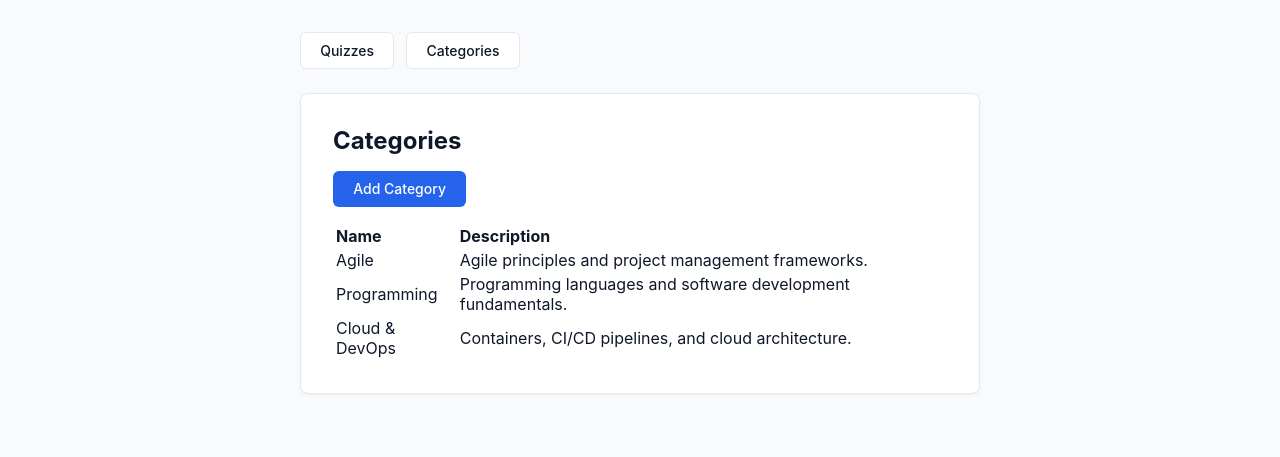
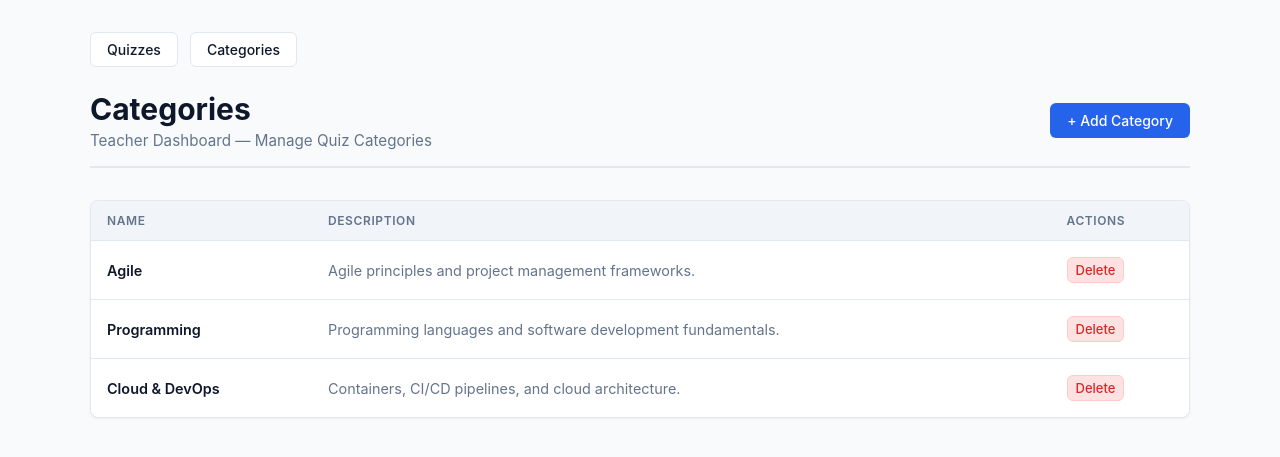
Before and after one commit to Team-DevElite/Quiz-Software, a Spring Boot app: page /categories in a window 1280 px wide. Shown: the top 457 px of the page. Run offline with Spring Boot 4, Linux system fonts and the light colour scheme; data comes from the database, SQL or seed files in the repository.

Commit message:
feat: add category delete button with confirmation dialog (#37)

```diff
--- a/src/main/resources/templates/categories.html
+++ b/src/main/resources/templates/categories.html
@@ -1,19 +1,20 @@
 <!DOCTYPE html>
 <html xmlns:th="http://www.thymeleaf.org" lang="en">
 <head>
-<meta charset="UTF-8">
-<meta name="viewport" content="width=device-width, initial-scale=1.0">
-<title>Categories — Quizzer</title>
+    <meta charset="UTF-8">
+    <meta name="viewport" content="width=device-width, initial-scale=1.0">
+    <title>Categories — Quizzer</title>
     <style>
         :root {
             --primary: #2563eb;
             --primary-hover: #1d4ed8;
+            --danger: #dc2626;
+            --danger-hover: #b91c1c;
             --bg: #f8fafc;
             --card-bg: #ffffff;
             --text-main: #0f172a;
             --text-muted: #64748b;
             --border: #e2e8f0;
-            --input-focus: #3b82f6;
         }
 
         body {
@@ -25,129 +26,42 @@
         }
 
         .container {
-            max-width: 680px;
+            max-width: 1100px;
             margin: 0 auto;
         }
 
-        .breadcrumb {
-            margin-bottom: 1.5rem;
-            font-size: 0.875rem;
-            color: var(--text-muted);
-        }
-
-        .breadcrumb a {
-            color: var(--primary);
-            text-decoration: none;
-        }
-
-        .breadcrumb a:hover {
-            text-decoration: underline;
-        }
-
-        .card {
-            background: var(--card-bg);
-            border: 1px solid var(--border);
-            border-radius: 8px;
-            box-shadow: 0 1px 3px 0 rgba(0, 0, 0, 0.05);
-            padding: 2rem;
+        header {
+            display: flex;
+            justify-content: space-between;
+            align-items: center;
+            margin-bottom: 2rem;
+            padding-bottom: 1rem;
+            border-bottom: 2px solid var(--border);
         }
 
         h1 {
-            margin: 0 0 0.5rem 0;
-            font-size: 1.5rem;
+            margin: 0;
+            font-size: 1.875rem;
             color: var(--text-main);
         }
 
-        .form-desc {
-            margin: 0 0 1.5rem 0;
+        .subtitle {
+            margin: 0.25rem 0 0 0;
             color: var(--text-muted);
-            font-size: 0.9rem;
-        }
-
-        .form-group {
-            margin-bottom: 1.25rem;
-        }
-
-        label {
-            display: block;
-            margin-bottom: 0.375rem;
-            font-size: 0.875rem;
-            font-weight: 600;
-            color: var(--text-main);
-        }
-
-        .required::after {
-            content: " *";
-            color: #dc2626;
-        }
-
-        input[type="text"],
-        textarea {
-            width: 100%;
-            box-sizing: border-box;
-            padding: 0.625rem 0.75rem;
-            font-size: 0.9rem;
-            font-family: inherit;
-            border: 1px solid var(--border);
-            border-radius: 6px;
-            background-color: #ffffff;
-            transition: border-color 0.15s, box-shadow 0.15s;
-        }
-
-        input[type="text"]:focus,
-        textarea:focus {
-            outline: none;
-            border-color: var(--input-focus);
-            box-shadow: 0 0 0 3px rgba(59, 130, 246, 0.15);
-        }
-
-        .checkbox-group {
-            display: flex;
-            align-items: center;
-            gap: 0.5rem;
-            margin-top: 1rem;
-        }
-
-        .checkbox-group input[type="checkbox"] {
-            width: 1.1rem;
-            height: 1.1rem;
-            cursor: pointer;
-            accent-color: var(--primary);
-        }
-
-        .checkbox-group label {
-            margin: 0;
-            font-weight: 500;
-            cursor: pointer;
-        }
-
-        .checkbox-help {
-            font-size: 0.8rem;
-            color: var(--text-muted);
-            margin-top: 0.25rem;
-            margin-left: 1.6rem;
-        }
-
-        .form-actions {
-            display: flex;
-            justify-content: flex-end;
-            gap: 0.75rem;
-            margin-top: 2rem;
-            padding-top: 1.25rem;
-            border-top: 1px solid var(--border);
+            font-size: 0.95rem;
         }
 
         .btn {
             display: inline-flex;
             align-items: center;
-            padding: 0.55rem 1.2rem;
+            padding: 0.5rem 1rem;
             font-size: 0.875rem;
             font-weight: 500;
             text-decoration: none;
             border-radius: 6px;
+            transition: background-color 0.15s ease-in-out, border-color 0.15s;
             cursor: pointer;
             border: 1px solid transparent;
-            transition: background-color 0.15s, border-color 0.15s;
         }
 
         .btn-primary {
@@ -168,20 +82,128 @@
         .btn-secondary:hover {
             background-color: #f1f5f9;
         }
+
+        .btn-danger {
+            background-color: #fee2e2;
+            color: var(--danger);
+            border-color: #fecaca;
+        }
+
+        .btn-danger:hover {
+            background-color: var(--danger);
+            color: #ffffff;
+        }
+
+        .btn-sm {
+            padding: 0.25rem 0.5rem;
+            font-size: 0.8125rem;
+        }
+
+        .card {
+            background: var(--card-bg);
+            border: 1px solid var(--border);
+            border-radius: 8px;
+            box-shadow: 0 1px 3px 0 rgba(0, 0, 0, 0.05);
+            overflow: hidden;
+        }
+
+        table {
+            width: 100%;
+            border-collapse: collapse;
+            text-align: left;
+            overflow-wrap: anywhere;
+        }
+
+        th {
+            background-color: #f1f5f9;
+            padding: 0.75rem 1rem;
+            font-size: 0.75rem;
+            font-weight: 600;
+            text-transform: uppercase;
+            letter-spacing: 0.05em;
+            color: var(--text-muted);
+            border-bottom: 1px solid var(--border);
+        }
+
+        td {
+            padding: 1rem;
+            border-bottom: 1px solid var(--border);
+            font-size: 0.9rem;
+            vertical-align: middle;
+        }
+
+        tr:last-child td {
+            border-bottom: none;
+        }
+
+        tr:hover td {
+            background-color: #f8fafc;
+        }
+
+        .actions-cell {
+            display: flex;
+            gap: 0.5rem;
+            align-items: center;
+        }
+
+        .empty-state {
+            padding: 3rem 1rem;
+            text-align: center;
+            color: var(--text-muted);
+        }
+
+        .empty-state p {
+            margin: 0.5rem 0 1.25rem 0;
+        }
     </style>
 </head>
-<body><main class="container">
+<body>
+<main class="container">
     <nav aria-label="Teacher navigation" style="display:flex; gap:0.75rem; margin-bottom:1.5rem">
-        <a class="btn btn-secondary" th:href="@{/quizzes}" >Quizzes</a>
+        <a class="btn btn-secondary" th:href="@{/quizzes}">Quizzes</a>
         <a class="btn btn-secondary" th:href="@{/categories}" aria-current="page">Categories</a>
     </nav>
 
-    <section class="card"><h1>Categories</h1>
-        <p><a class="btn btn-primary" th:href="@{/categories/add}">Add Category</a></p>
-        <p th:if="${#lists.isEmpty(categories)}">No categories have been added yet.</p>
-        <table th:unless="${#lists.isEmpty(categories)}" style="width:100%; text-align:left; overflow-wrap:anywhere">
-            <thead><tr><th scope="col">Name</th><th scope="col">Description</th></tr></thead>
-            <tbody><tr th:each="category : ${categories}"><td th:text="${category.name}"></td><td th:text="${category.description}"></td></tr></tbody>
+    <header>
+        <div>
+            <h1>Categories</h1>
+            <p class="subtitle">Teacher Dashboard — Manage Quiz Categories</p>
+        </div>
+        <div>
+            <a class="btn btn-primary" th:href="@{/categories/add}">+ Add Category</a>
+        </div>
+    </header>
+
+    <section class="card">
+        <div th:if="${#lists.isEmpty(categories)}" class="empty-state">
+            <h3>No categories found</h3>
+            <p>No categories have been added yet.</p>
+            <a class="btn btn-primary" th:href="@{/categories/add}">Create a Category</a>
+        </div>
+
+        <table th:unless="${#lists.isEmpty(categories)}">
+            <thead>
+            <tr>
+                <th scope="col">Name</th>
+                <th scope="col">Description</th>
+                <th scope="col">Actions</th>
+            </tr>
+            </thead>
+            <tbody>
+            <tr th:each="category : ${categories}">
+                <td style="font-weight: 600;" th:text="${category.name}">Agile</td>
+                <td style="color: var(--text-muted);" th:text="${category.description}">Agile principles</td>
+                <td>
+                    <div class="actions-cell">
+                        <a th:href="@{/categories/delete/{id}(id=${category.id})}"
+                           class="btn btn-danger btn-sm"
+                           onclick="return confirm('Are you sure you want to delete this category? Associated quizzes will become uncategorized.');">Delete</a>
+                    </div>
+                </td>
+            </tr>
+            </tbody>
         </table>
     </section>
-</main></body></html>
+</main>
+</body>
+</html>
```
